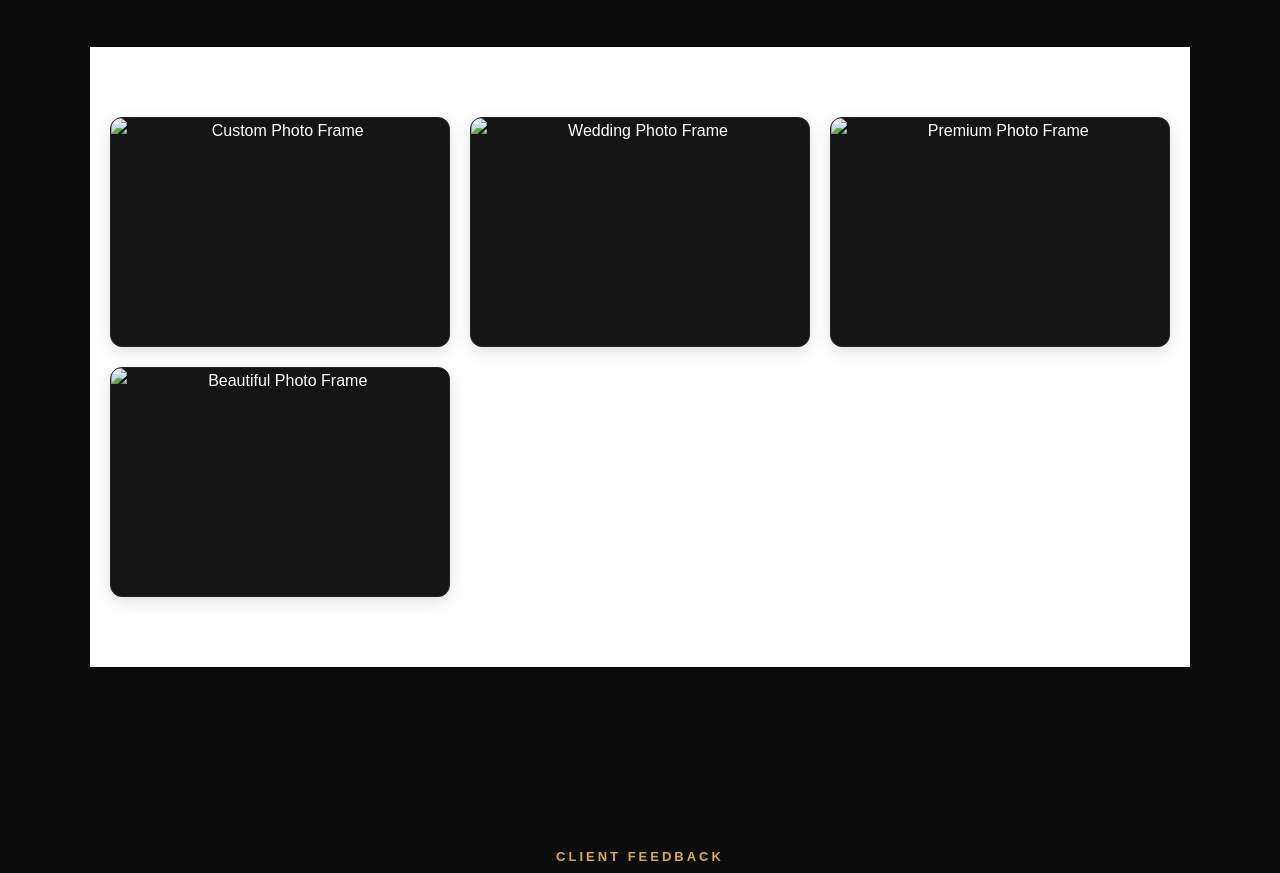
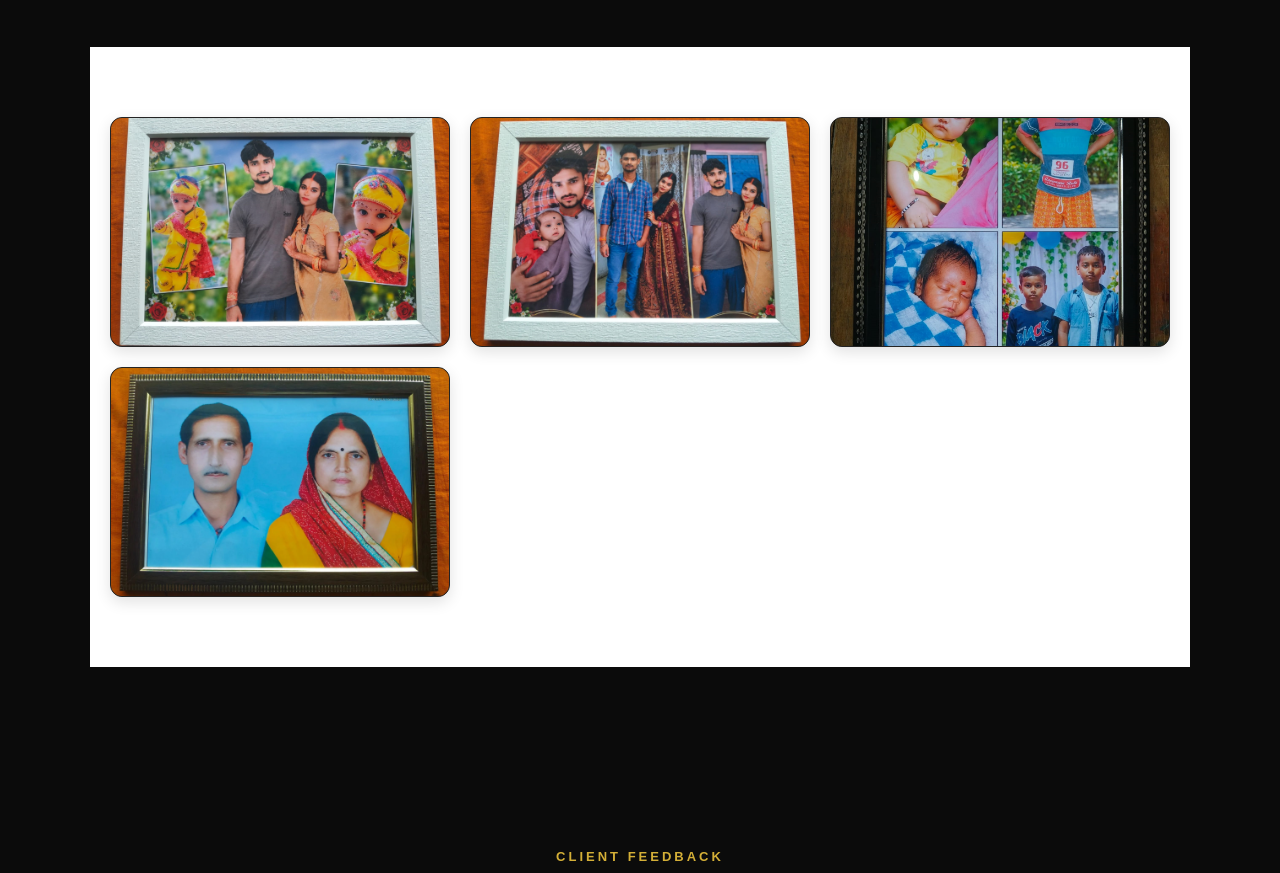
Before and after one commit to ckfilmstudio/ck-film-production, a plain HTML site: page index.html in a window 1280 px wide. Shown: the part 2427-3300 px from the top of the page. Drawn offline with Linux system fonts and the light colour scheme.

Commit message:
Update index.html

```diff
--- a/index.html
+++ b/index.html
@@ -850,7 +850,7 @@
             <div class="gallery-item">
 
                 <img
-                    src="images/frame1.jpg"
+                    src="frame1.jpg"
                     alt="Custom Photo Frame"
                 >
 
@@ -872,7 +872,7 @@
             <div class="gallery-item">
 
                 <img
-                    src="images/frame2.jpg"
+                    src="frame2.jpg"
                     alt="Wedding Photo Frame"
                 >
 
@@ -894,7 +894,7 @@
             <div class="gallery-item">
 
                 <img
-                    src="images/frame3.jpg"
+                    src="frame3.jpg"
                     alt="Premium Photo Frame"
                 >
 
@@ -916,7 +916,7 @@
             <div class="gallery-item">
 
                 <img
-                    src="images/frame4.jpg"
+                    src="frame4.jpg"
                     alt="Beautiful Photo Frame"
                 >
 
@@ -938,7 +938,7 @@
             <div class="gallery-item">
 
                 <img
-                    src="images/frame5.jpg"
+                    src="frame5.jpg"
                     alt="Family Photo Frame"
                 >
 
@@ -960,7 +960,7 @@
             <div class="gallery-item">
 
                 <img
-                    src="images/frame6.jpg"
+                    src="frame6.jpg"
                     alt="Kids Photo Frame"
                 >
 
@@ -1237,10 +1237,6 @@
          FOOTER
     ========================== -->
 
-    <!-- =========================
-     FOOTER
-========================== -->
-
     <footer>
 
         <div class="footer-content">
```
Lines whose indentation alone changed are shown as unchanged.
